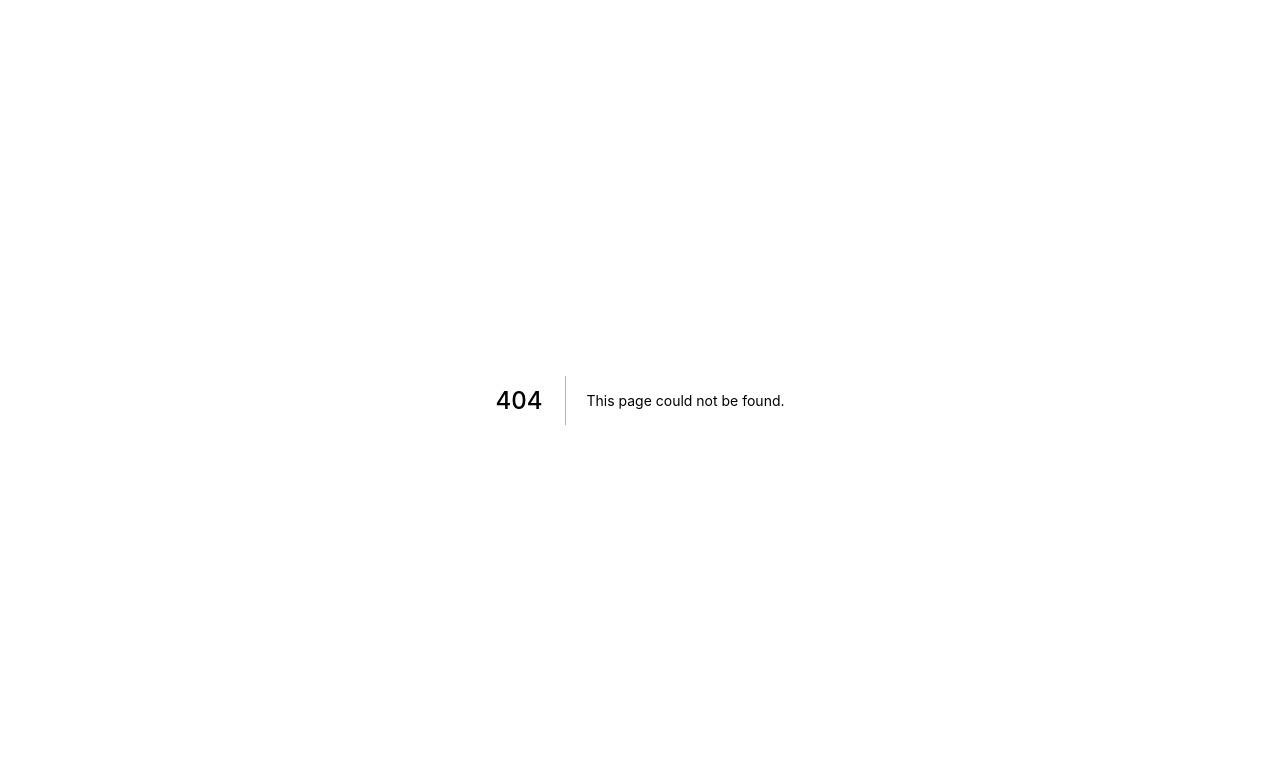
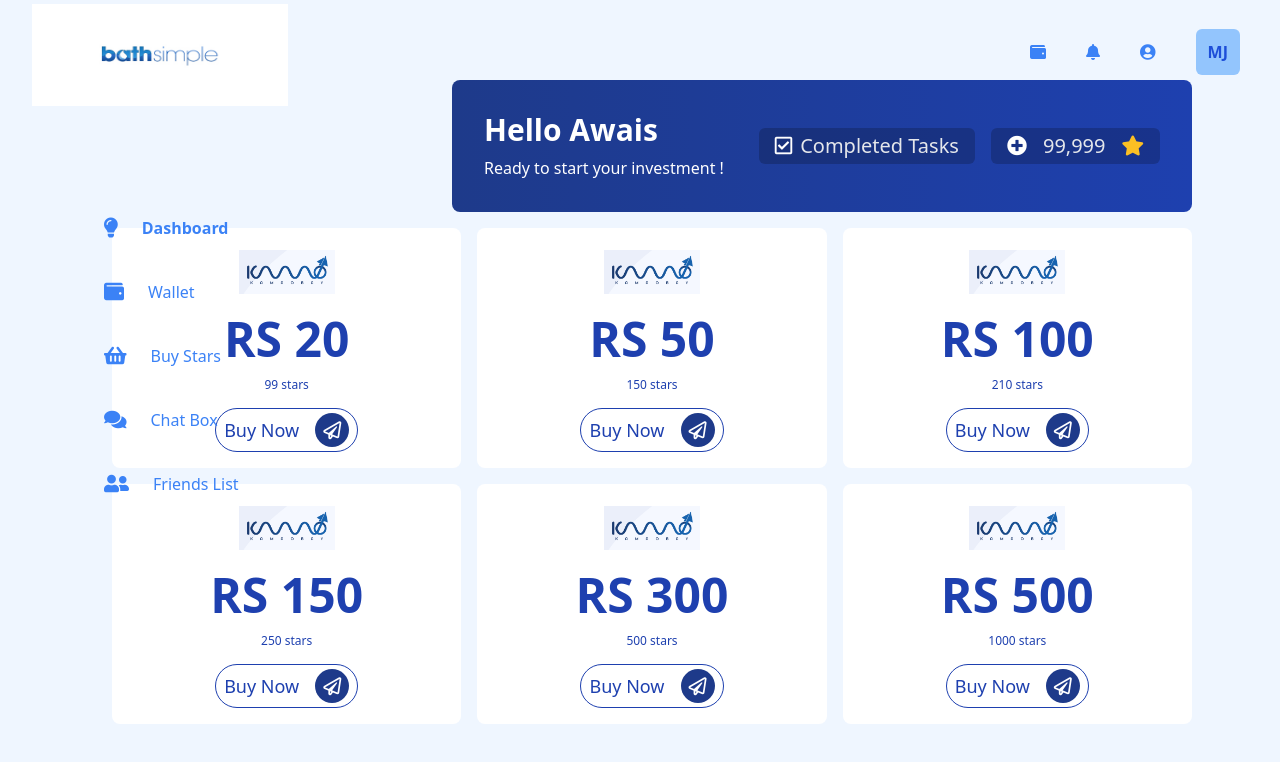
Before and after one commit to AsifAhmedAli/Product-Frontend, a Next.js app: page /stars in a window 1280 px wide. Before the commit this address had no page. Shown: the top 762 px of the page. Built offline with nearby package versions, Linux system fonts and the light colour scheme.

Commit message:
buy stars page

```diff
--- /dev/null
+++ b/src/components/dashboard/BuyStars.js
@@ -0,0 +1,16 @@
+import Star from "./Star"
+
+function BuyStars() {
+    return (
+        <div className="grid grid-cols-1 md:grid-cols-2 lg:grid-cols-3 gap-4 my-4 textColorBlue">
+            <Star price="20" stars="99"/>
+            <Star price="50" stars="150"/>
+            <Star price="100" stars="210"/>
+            <Star price="150" stars="250"/>
+            <Star price="300" stars="500"/>
+            <Star price="500" stars="1000"/>
+        </div>
+    )
+}
+
+export default BuyStars
--- /dev/null
+++ b/src/components/dashboard/Star.js
@@ -0,0 +1,20 @@
+import HomeBtn from "../../elements/HomeBtn"
+
+function Star({ price, stars }) {
+  return (
+    <div>
+      <div className="flex flex-col items-center justify-between h-60 p-2 md:p-4 bg-white rounded-lg text-xs">
+        <img
+          className="w-24 h-14 object-contain"
+          src="/assets/logo.png"
+          alt=""
+        />
+        <h1 className="textHeading">RS {price}</h1>
+        <p>{stars} stars</p>
+        <HomeBtn text="Buy Now" />
+      </div>
+    </div>
+  )
+}
+
+export default Star
--- /dev/null
+++ b/src/pages/stars.js
@@ -0,0 +1,26 @@
+import BuyStars from "../components/dashboard/BuyStars"
+import Navbar from "../components/dashboard/Navbar"
+import Sidebar from "../components/dashboard/Sidebar"
+import Welcome from "../components/dashboard/Welcome"
+
+function stars() {
+  return (
+    <main className="sm:p-0 md:p-6 max-w-6xl mx-5 lg:mx-auto overflow-hidden">
+      {/* <DashboardBars />
+        <Front /> */}
+      {/* </DashboardBars> */}
+      <div>
+        <Navbar />
+        <div className="flex space-x-6">
+          <Sidebar />
+          <div className="grid grid-cols-1 w-full">
+            <Welcome />
+            <BuyStars />
+          </div>
+        </div>
+      </div>
+    </main>
+  )
+}
+
+export default stars
```
